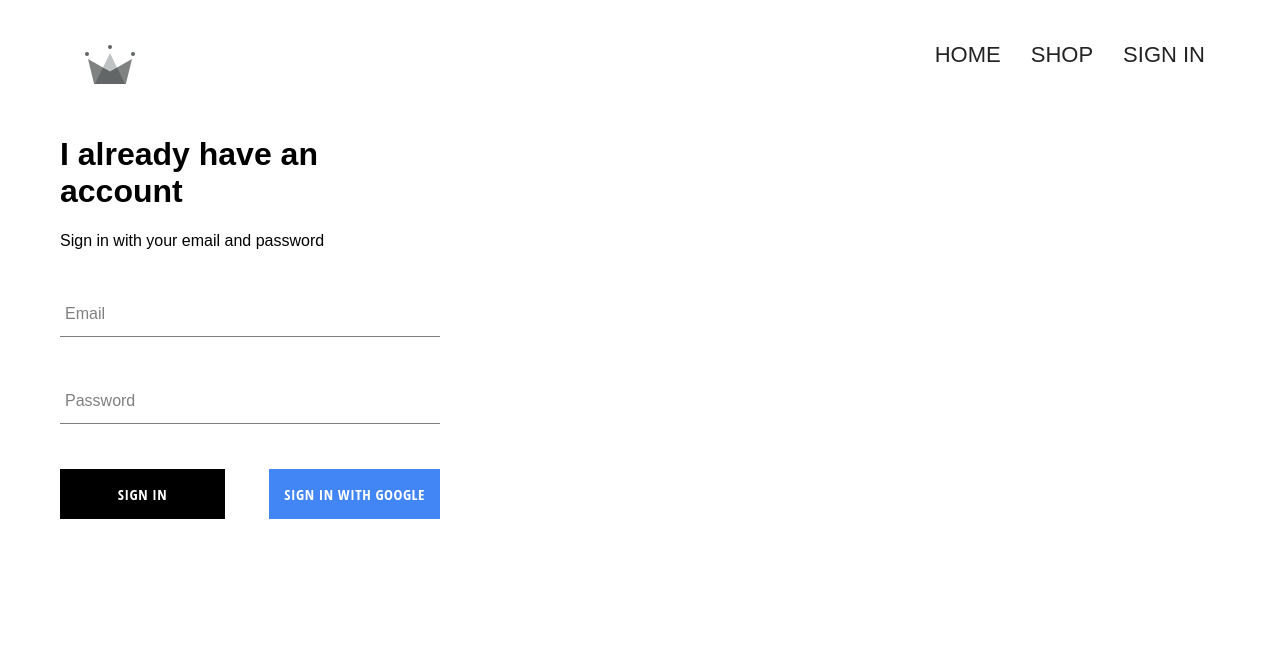
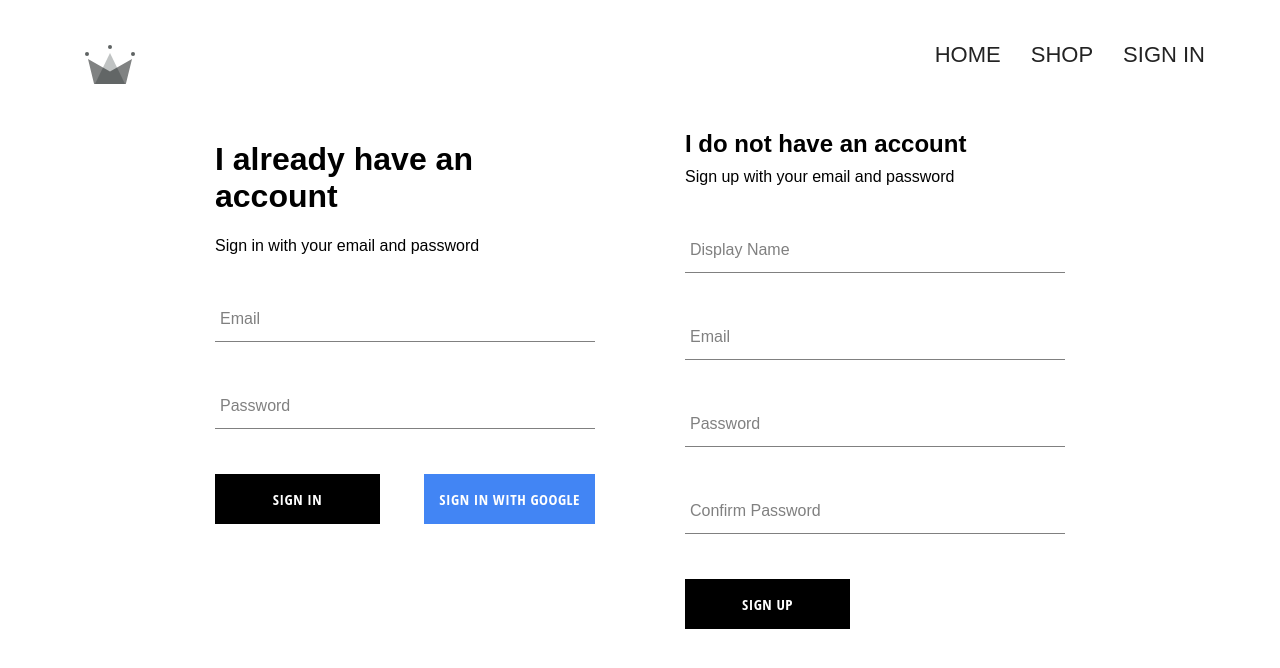
Before and after one commit to truongtmnt/online-clothing, a React (Create React App) app: page /signIn in a window 1280 px wide. Shown: the top 668 px of the page. Built offline with nearby package versions, Linux system fonts and the light colour scheme; no server answers; a web font is replaced by a local one.

Commit message:
finishing sign-in sign-up

```diff
--- a/src/App.js
+++ b/src/App.js
@@ -6,7 +6,7 @@
 import ShopPage from "./pages/shop/shop.component.jsx";
 import Header from "./components/header/header.component.jsx";
 import SignInAndSignUp from "./pages/sign-in-and-sign-up/sign-in-and-sign-up.component.jsx";
-import { auth } from "./firebase/firebase.utils";
+import { auth, createUserProfileDocument } from "./firebase/firebase.utils";
 
 import React, { Component } from "react";
 
@@ -20,10 +20,25 @@
 	}
 
 	unsubscribeFromAuth = null;
-
+	test = null;
 	componentDidMount() {
-		this.unsubscribeFromAuth = auth.onAuthStateChanged((user) => {
-			this.setState({ currentUser: user });
+		this.unsubscribeFromAuth = auth.onAuthStateChanged(async (userAuth) => {
+			if (userAuth) {
+				const userRef = await createUserProfileDocument(userAuth);
+				userRef.onSnapshot((snapShot) => {
+					this.setState({
+						currentUser: {
+							id: snapShot.id,
+							...snapShot.data(),
+						},
+					});
+				});
+			} else {
+				// if user sign out, then set back the state to null
+				this.setState({
+					currentUser: userAuth,
+				});
+			}
 		});
 	}
 	componentWillUnmount() {
--- a/src/components/custom-button/custom-button.styles.scss
+++ b/src/components/custom-button/custom-button.styles.scss
@@ -3,7 +3,7 @@
 	width: auto;
 	height: 50px;
 	letter-spacing: 0.5px;
-	line-height: 50px;
+	// line-height: 50px;
 	padding: 0 15px 0 15px;
 	font-size: 15px;
 	background-color: black;
--- a/src/components/sign-in/sign-in.component.jsx
+++ b/src/components/sign-in/sign-in.component.jsx
@@ -2,7 +2,7 @@
 import FormInput from "../form-input/form-input.component";
 import "./sign-in.styles.scss";
 import CustomButton from "../custom-button/custom-button.component";
-import { signInWithGoogle } from "../../firebase/firebase.utils";
+import { auth, signInWithGoogle } from "../../firebase/firebase.utils";
 
 export default class SignIn extends Component {
 	constructor(props) {
@@ -13,11 +13,17 @@
 			password: "",
 		};
 	}
-	handleSubmit = (event) => {
+	handleSubmit = async (event) => {
 		event.preventDefault();
-		this.setState({ email: "", password: "" });
+		const { email, password } = this.state;
+		try {
+			await auth.signInWithEmailAndPassword(email, password);
 
-		console.log(this.state.email);
+			//clear form
+			this.setState({ email: "", password: "" });
+		} catch (error) {
+			console.log("error sign in: ", error.message);
+		}
 	};
 	handleChange = (event) => {
 		const { value, name } = event.target;
@@ -50,8 +56,7 @@
 					<div className='buttons'>
 						<CustomButton type='submit'>Sign in</CustomButton>
 						<CustomButton onClick={signInWithGoogle} isGoogleSignIn>
-							{" "}
-							sign in with Google
+							Sign in with Google
 						</CustomButton>
 					</div>
 				</form>
--- /dev/null
+++ b/src/components/sign-up/sign-up.component.jsx
@@ -0,0 +1,95 @@
+import React from "react";
+import "./sign-up.styles.scss";
+import { auth, createUserProfileDocument } from "../../firebase/firebase.utils";
+import FormInput from "../form-input/form-input.component";
+import CustomButton from "../custom-button/custom-button.component";
+
+export default class SignUp extends React.Component {
+	constructor(props) {
+		super(props);
+
+		this.state = {
+			displayName: "",
+			email: "",
+			password: "",
+			confirmPassword: "",
+		};
+	}
+	handleSubmit = async (event) => {
+		event.preventDefault();
+		const { displayName, email, password, confirmPassword } = this.state;
+		if (password !== confirmPassword) {
+			alert(`Passwords don't match!`);
+			return;
+		}
+		try {
+			//get user object after creat user account using email and password
+			const { user } = await auth.createUserWithEmailAndPassword(
+				email,
+				password
+			);
+			//put to database
+			await createUserProfileDocument(user, { displayName });
+
+			//clear form
+			this.setState({
+				displayName: "",
+				email: "",
+				password: "",
+				confirmPassword: "",
+			});
+		} catch (error) {
+			console.log("sign up error: ", error.message);
+		}
+	};
+
+	handleChange = (event) => {
+		const { value, name } = event.target;
+		this.setState({ [name]: value });
+	};
+
+	render() {
+		const { displayName, email, password, confirmPassword } = this.state;
+		return (
+			<div className='sign-up'>
+				<h2 className='title'>I do not have an account</h2>
+				<span>Sign up with your email and password</span>
+				<form className='form-sign-up' onSubmit={this.handleSubmit}>
+					<FormInput
+						type='text'
+						name='displayName'
+						value={displayName}
+						onChange={this.handleChange}
+						label='Display Name'
+						required
+					/>
+					<FormInput
+						type='email'
+						name='email'
+						value={email}
+						onChange={this.handleChange}
+						label='Email'
+						required
+					/>
+					<FormInput
+						type='password'
+						name='password'
+						value={password}
+						onChange={this.handleChange}
+						label='Password'
+						required
+					/>
+					<FormInput
+						type='password'
+						name='confirmPassword'
+						value={confirmPassword}
+						onChange={this.handleChange}
+						label='Confirm Password'
+						required
+					/>
+					<CustomButton type='submit'> Sign Up</CustomButton>
+				</form>
+			</div>
+		);
+	}
+}
--- /dev/null
+++ b/src/components/sign-up/sign-up.styles.scss
@@ -0,0 +1,9 @@
+.sign-up {
+  display: flex;
+  flex-direction: column;
+  width: 380px;
+
+  .title {
+    margin: 10px 0;
+  }
+}
--- a/src/firebase/firebase.utils.js
+++ b/src/firebase/firebase.utils.js
@@ -12,6 +12,33 @@
 	appId: "1:995937968940:web:39308e3a01da1c29ec8289",
 	measurementId: "G-SJH15BR2RL",
 };
+
+export const createUserProfileDocument = async (userAuth, additionalData) => {
+	if (!userAuth) return;
+
+	const userRef = firestore.doc(`users/${userAuth.uid}`);
+	const snapShot = await userRef.get();
+
+	// create user in database if user not exist in database
+	if (!snapShot.exists) {
+		const { displayName, email } = userAuth;
+		const createAt = new Date();
+
+		try {
+			await userRef.set({
+				displayName,
+				email,
+				createAt,
+				...additionalData,
+			});
+		} catch (error) {
+			console.log("error creating new user: ", error.message);
+		}
+	}
+
+	return userRef;
+};
+
 // Initialize Firebase
 firebase.initializeApp(firebaseConfig);
 
--- a/src/pages/sign-in-and-sign-up/sign-in-and-sign-up.component.jsx
+++ b/src/pages/sign-in-and-sign-up/sign-in-and-sign-up.component.jsx
@@ -1,10 +1,13 @@
 import React from "react";
 import SignIn from "../../components/sign-in/sign-in.component";
+import SignUp from "../../components/sign-up/sign-up.component";
+import "./sign-in-and-sign-up.styles.scss";
 
 export default function SignInAndSignUp() {
 	return (
 		<div className='sign-in-and-sign-up'>
 			<SignIn />
+			<SignUp />
 		</div>
 	);
 }
--- /dev/null
+++ b/src/pages/sign-in-and-sign-up/sign-in-and-sign-up.styles.scss
@@ -0,0 +1,6 @@
+.sign-in-and-sign-up {
+  width: 850px;
+  display: flex;
+  justify-content: space-between;
+  margin: 30px auto;
+}
```
Also changed, not shown: 1 other file (tests, documents, lock files or other folders).
